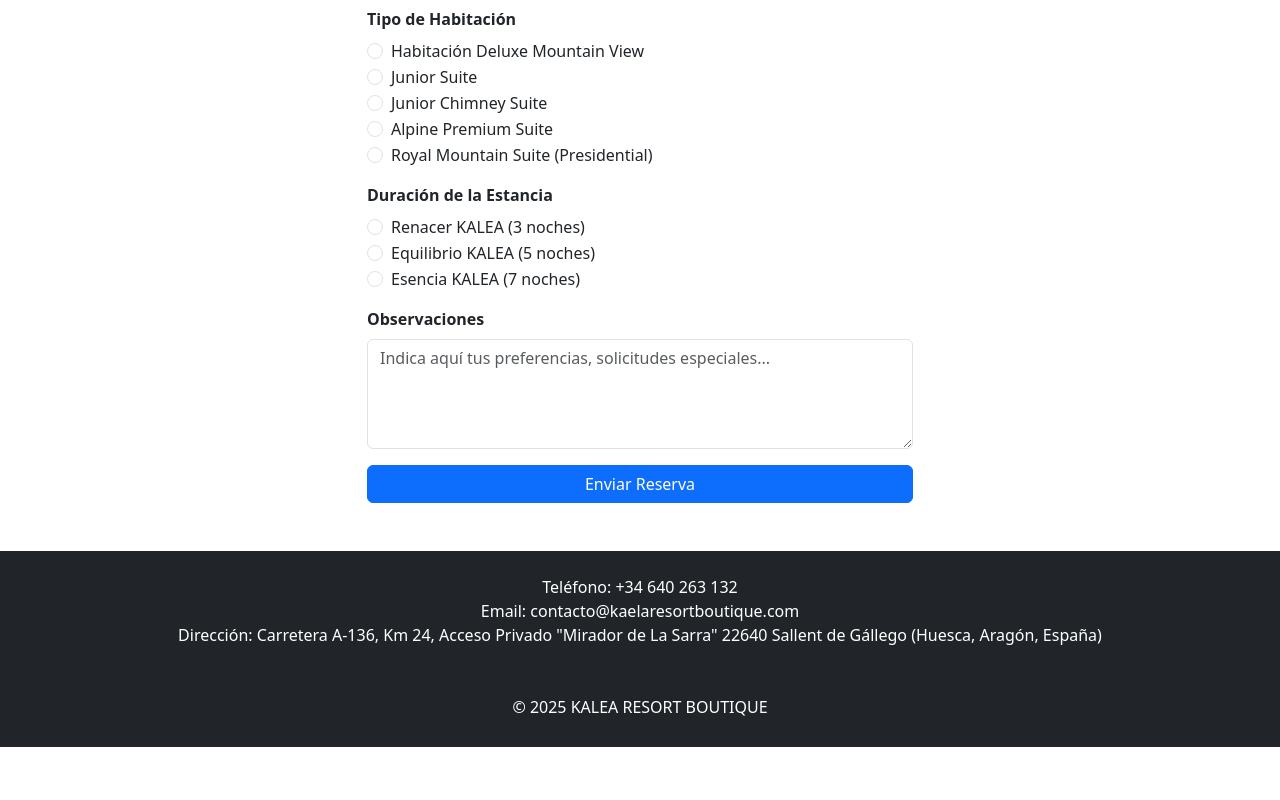
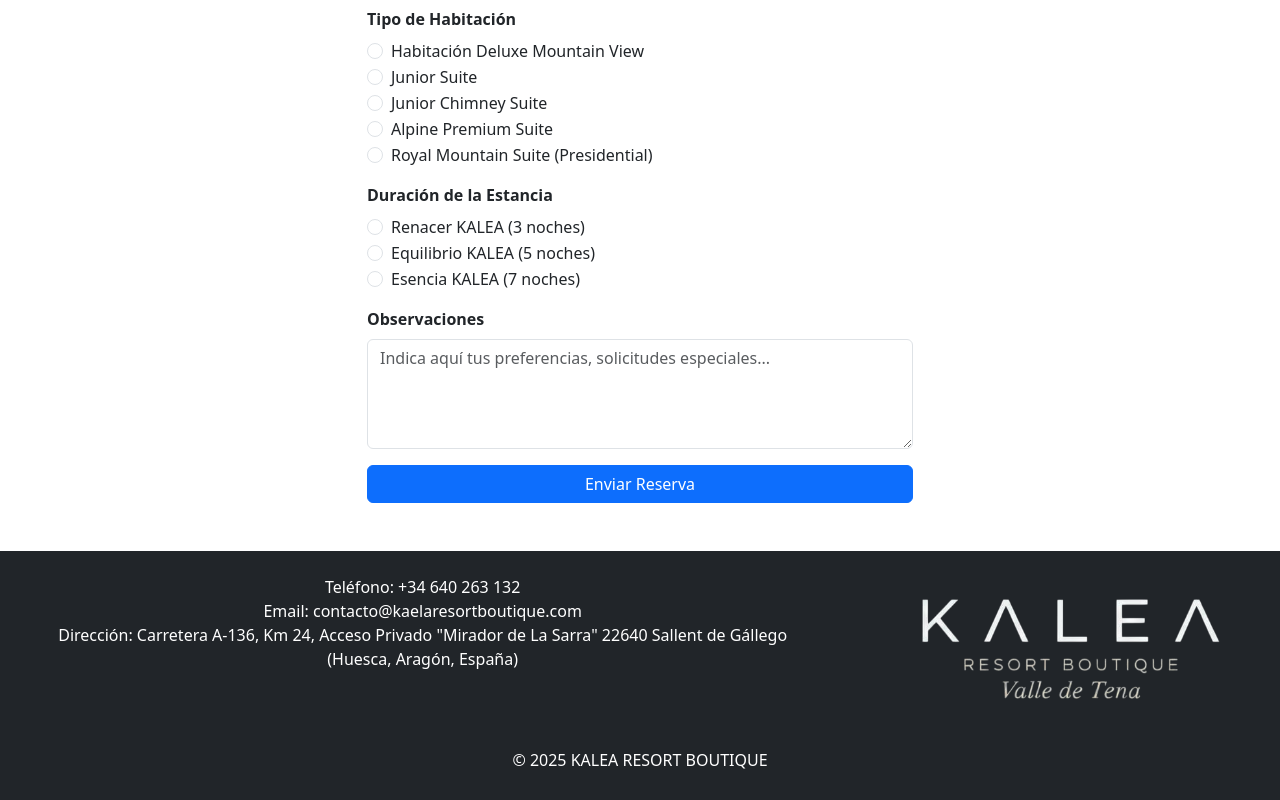
Before and after one commit to IsmaelSanchez0/KaleaResort-Web, a plain HTML site: page index.html in a window 1280 px wide. Shown: the part 2182-2982 px from the top of the page. Before the commit the page ends 2929 px from the top, so only its background shows below. Drawn offline with nearby package versions, Linux system fonts and the light colour scheme.

Commit message:
Actualización logo

```diff
--- a/index.html
+++ b/index.html
@@ -4,10 +4,15 @@
 <head>
     <meta charset="UTF-8" />
     <meta name="viewport" content="width=device-width, initial-scale=1" />
-    <title>Hotel Paraíso</title>
+    <title>KALEA RESORT BOUTIQUE</title>
     <link href="https://cdn.jsdelivr.net/npm/bootstrap@5.3.2/dist/css/bootstrap.min.css" rel="stylesheet" />
+    <link rel="shortcut icon" href="./assets/favicon.jpg" type="image/x-icon">
 </head>
 <style>
+    body {
+        overflow-x: hidden;
+    }
+
     #carouselProductos {
         max-width: 650px;
         /* Ajusta aquí el tamaño general del slider */
@@ -249,8 +254,7 @@
                         <div class="mb-3">
                             <label for="observaciones" class="form-label fw-bold w-100">Observaciones</label>
                             <textarea class="form-control" id="observaciones" rows="4"
-                                placeholder="Indica aquí tus preferencias, solicitudes especiales..."
-                            ></textarea>
+                                placeholder="Indica aquí tus preferencias, solicitudes especiales..."></textarea>
                         </div>
 
                         <button type="submit" class="btn btn-primary w-100">Enviar Reserva</button>
@@ -292,11 +296,21 @@
     </section>
     <!-- Footer -->
     <footer class="bg-dark text-white text-center py-4">
-        <p class="mb-0">Teléfono: +34 640 263 132</p>
-        <p class="mb-0">Email: contacto@kaelaresortboutique.com</p>
-        <p class="mb-0">Dirección: Carretera A-136, Km 24, Acceso Privado "Mirador de La Sarra" 22640 Sallent de Gállego
-            (Huesca, Aragón, España)</p>
-        <br>
+        <div class="row">
+            <div class="col-md-8">
+                <p class="mb-0">Teléfono: +34 640 263 132</p>
+                <p class="mb-0">Email: contacto@kaelaresortboutique.com</p>
+                <p class="mb-0">Dirección: Carretera A-136, Km 24, Acceso Privado "Mirador de La Sarra" 22640 Sallent de
+                    Gállego
+                    (Huesca, Aragón, España)</p>
+                <br>
+                <br>
+            </div>
+            <div class="col-md-4">
+                <img src="./assets/iconoHeader-NoBG.png" alt="logoKalea" class="img-fluid" />
+            </div>
+        </div>
+
         <br>
         <p class="mb-1">&copy; 2025 KALEA RESORT BOUTIQUE</p>
     </footer>
```
Also changed, not shown: assets/favicon.jpg (added), assets/iconoHeader-NoBG.png (added), assets/iconoHeader.jpg (added).
